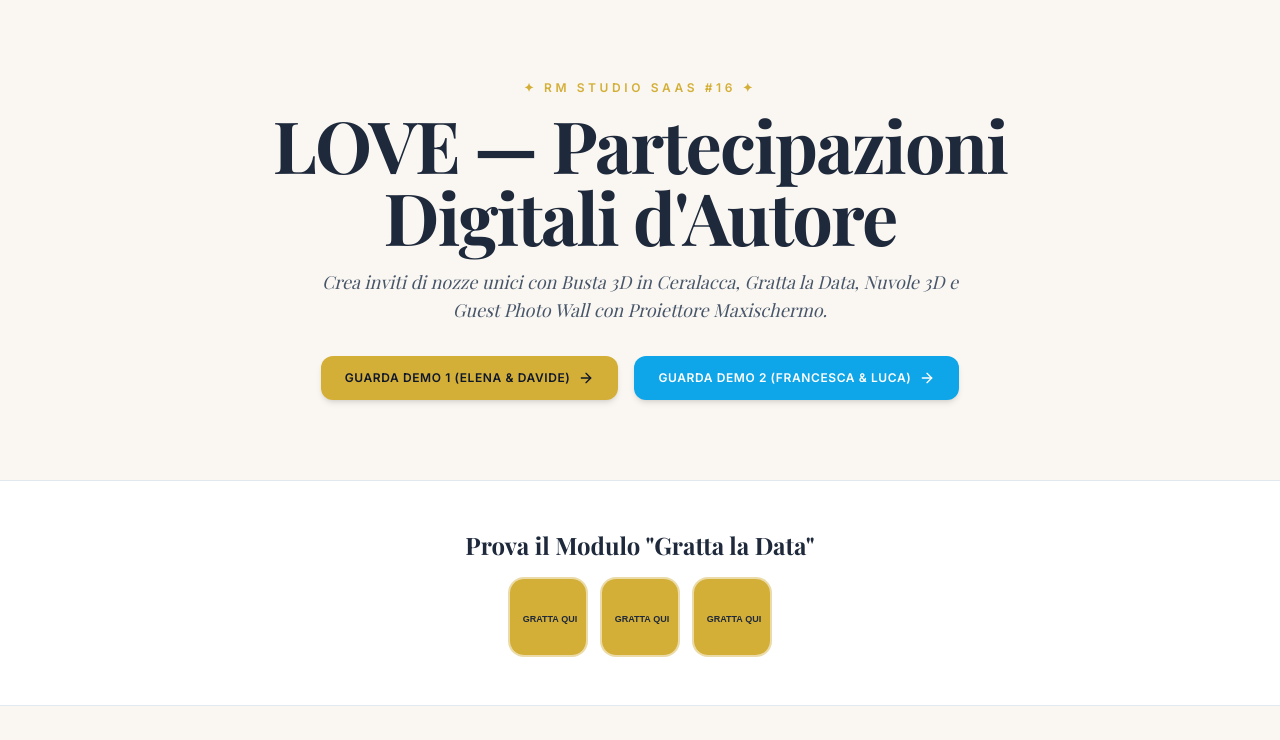
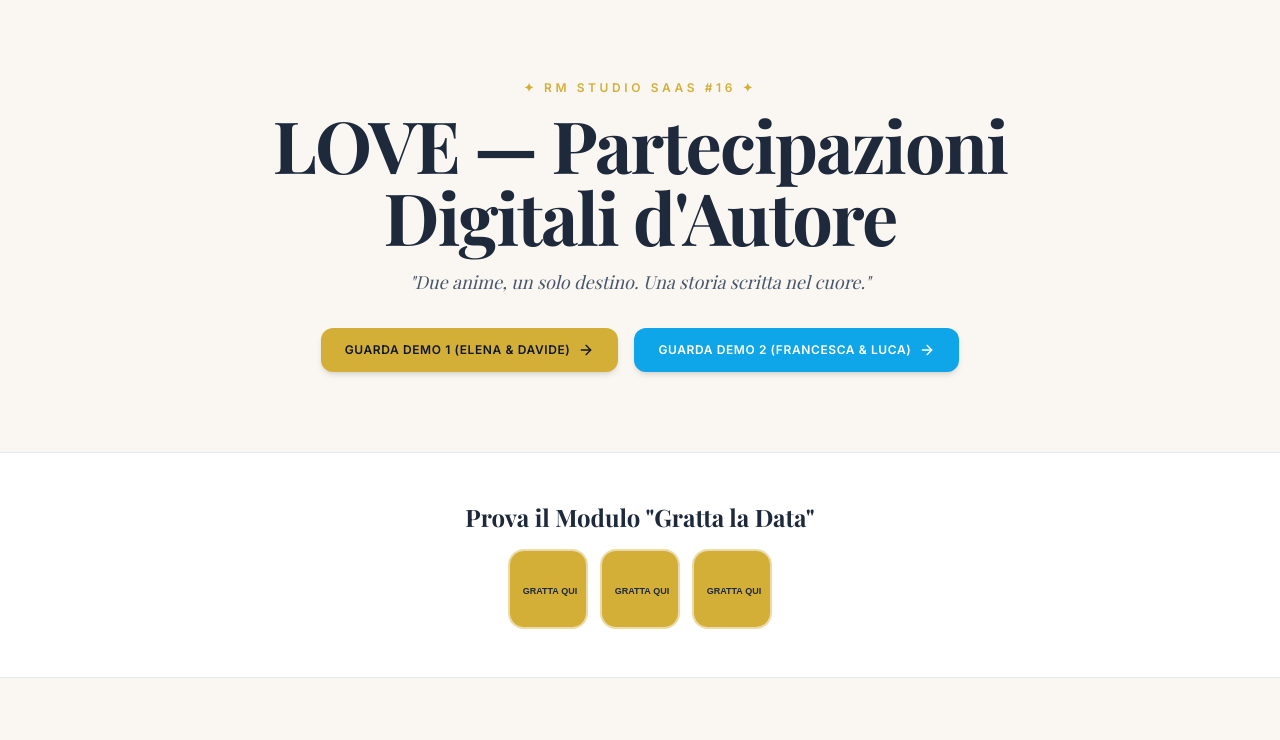
Before and after one commit to Rickym2025/love, a Next.js app: page / in a window 1280 px wide. Shown: the top 740 px of the page. Built offline with nearby package versions, Linux system fonts and the light colour scheme; a web font is replaced by a local one.

Commit message:
Update page.tsx

```diff
--- a/src/app/page.tsx
+++ b/src/app/page.tsx
@@ -1,9 +1,12 @@
 import React from "react";
 import Link from "next/link";
 import ScratchCard from "@/components/ScratchCard";
-import { Sparkles, Heart, ArrowRight } from "lucide-react";
+import { ArrowRight } from "lucide-react";
 
 export default function Home() {
+  const coupleNames = "Elena & Davide";
+  const welcomePhrase = "Due anime, un solo destino. Una storia scritta nel cuore.";
+
   return (
     <main className="min-h-screen bg-[#FAF7F2] text-[#1E293B] font-sans">
       {/* HERO LANDING PAGE */}
@@ -15,7 +18,7 @@ export default function Home() {
           LOVE — Partecipazioni Digitali d&apos;Autore
         </h1>
         <p className="text-base md:text-lg text-slate-600 font-serif italic mt-4 max-w-2xl mx-auto">
-          Crea inviti di nozze unici con Busta 3D in Ceralacca, Gratta la Data, Nuvole 3D e Guest Photo Wall con Proiettore Maxischermo.
+          &quot;{welcomePhrase}&quot;
         </p>
 
         <div className="flex flex-col sm:flex-row justify-center gap-4 mt-8">
@@ -23,7 +26,7 @@ export default function Home() {
             href="/elena-e-davide"
             className="px-6 py-3.5 bg-[#D4AF37] text-slate-900 font-bold rounded-xl text-xs uppercase tracking-wider hover:bg-amber-400 transition shadow-md flex items-center justify-center gap-2"
           >
-            Guarda Demo 1 (Elena &amp; Davide) <ArrowRight className="w-4 h-4" />
+            Guarda Demo 1 ({coupleNames}) <ArrowRight className="w-4 h-4" />
           </Link>
           <Link
             href="/francesca-e-luca"
```
